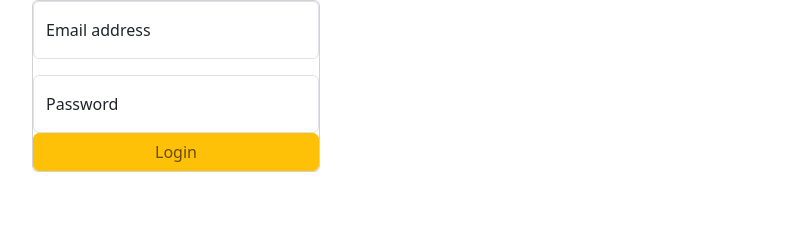
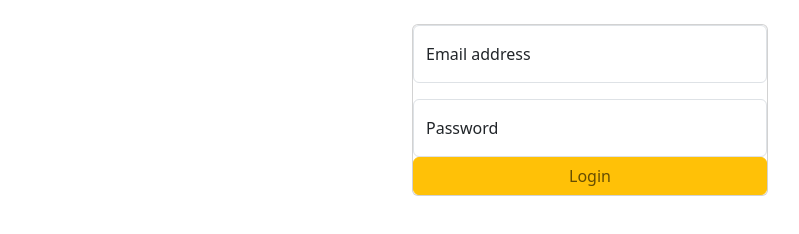
Before and after one commit to rahulemathi/login-page-, a plain HTML site: page index.html in a window 1280 px wide. Shown: the whole page, without its empty margins (50-849 px from the left). Drawn offline with nearby package versions, Linux system fonts and the light colour scheme.

Commit message:
centered the login page layout

```diff
--- a/index.html
+++ b/index.html
@@ -9,10 +9,10 @@
   <body>
 
 
-    <div class="container">
+    <div class="container mt-4">
         <div class="row">
-            <div class="col-sm-12 col-md-12">
-                <div class="card login-card" style="width: 18rem;">
+            <div class="col-sm-12 col-md-4 d-block mx-auto">
+                <div class="card login-card">
                     <!-- username -->
                     <div class="form-floating mb-3">
                         <input type="email" class="form-control" id="floatingInput" placeholder="name@example.com">
```
